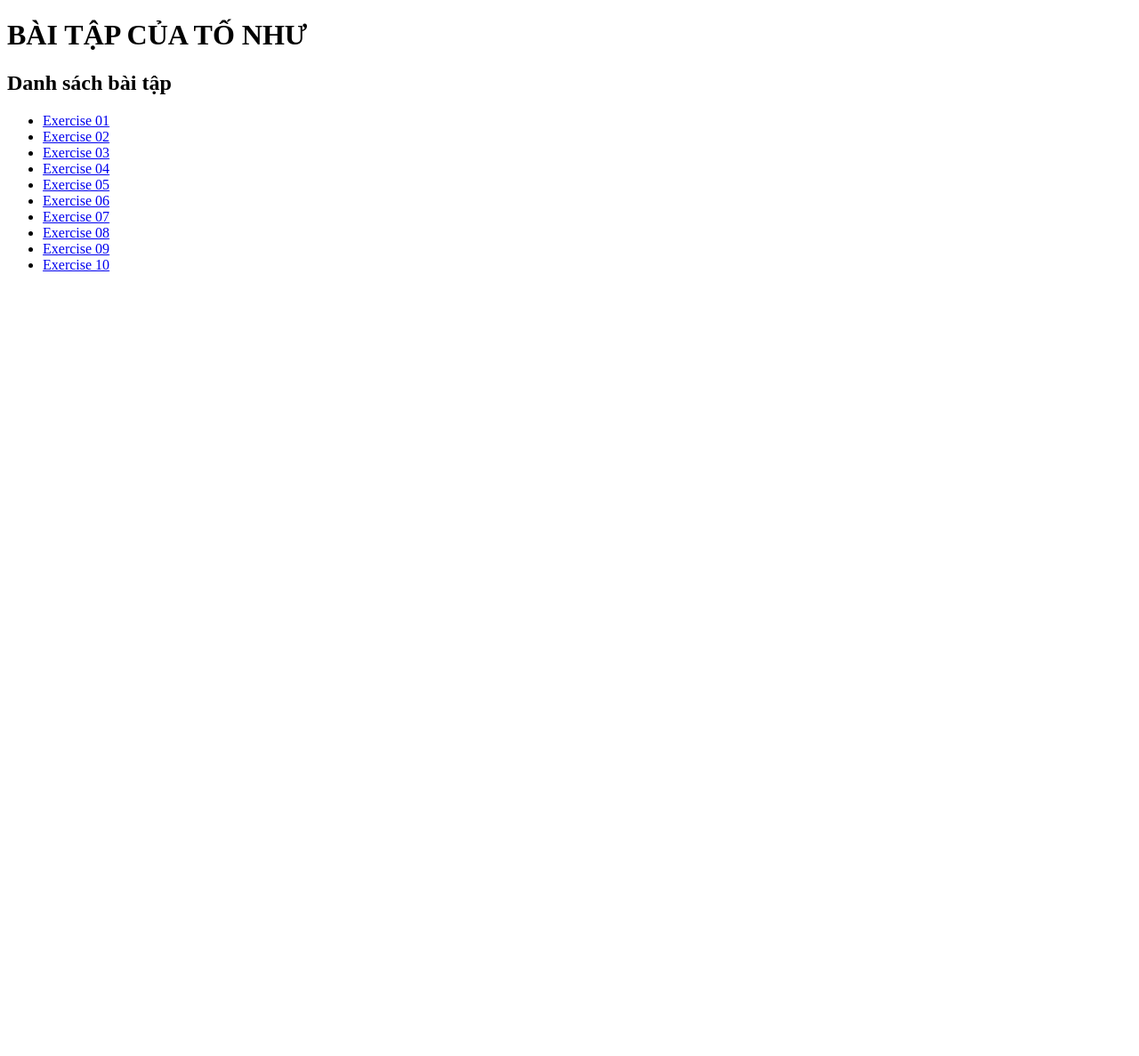
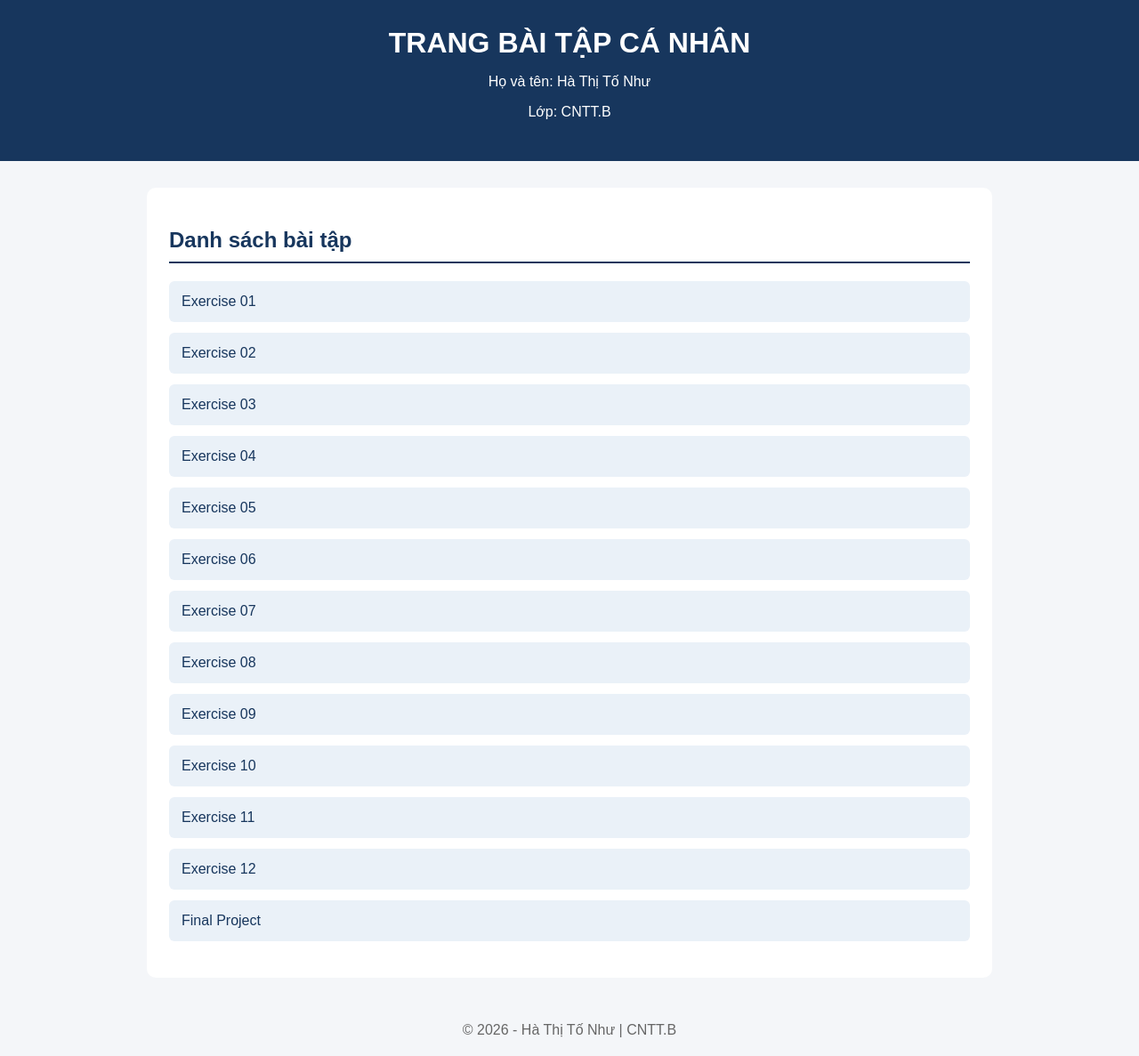
Before and after one commit to httn79/httn79.github.io, a plain HTML site: page index.html in a window 1280 px wide. Shown: the whole page at 89% size. Before the commit the page ends 800 px from the top, so only its background shows below. Drawn offline with Linux system fonts and the light colour scheme.

Commit message:
Update title and structure of index.html

```diff
--- a/index.html
+++ b/index.html
@@ -3,24 +3,108 @@
 <html lang="vi">
 <head>
     <meta charset="UTF-8">
-    <title>Bài tập của Tố Như</title>
+    <meta name="viewport" content="width=device-width, initial-scale=1.0">
+    <title>Bài tập của Hà Thị Tố Như</title>
+
+    <style>
+        body {
+            font-family: Arial, sans-serif;
+            background-color: #f4f6f9;
+            margin: 0;
+            padding: 0;
+        }
+
+        header {
+            background-color: #17365d;
+            color: white;
+            text-align: center;
+            padding: 30px;
+        }
+
+        header h1 {
+            margin: 0;
+        }
+
+        .container {
+            width: 80%;
+            max-width: 900px;
+            margin: 30px auto;
+            background-color: white;
+            padding: 25px;
+            border-radius: 10px;
+        }
+
+        h2 {
+            color: #17365d;
+            border-bottom: 2px solid #17365d;
+            padding-bottom: 10px;
+        }
+
+        ul {
+            list-style: none;
+            padding: 0;
+        }
+
+        li {
+            margin: 12px 0;
+        }
+
+        a {
+            display: block;
+            text-decoration: none;
+            background-color: #eaf1f8;
+            color: #17365d;
+            padding: 14px;
+            border-radius: 6px;
+            transition: 0.3s;
+        }
+
+        a:hover {
+            background-color: #17365d;
+            color: white;
+        }
+
+        footer {
+            text-align: center;
+            padding: 20px;
+            color: #666;
+        }
+    </style>
 </head>
+
 <body>
-    <h1>BÀI TẬP CỦA TỐ NHƯ</h1>
 
-    <h2>Danh sách bài tập</h2>
+    <header>
+        <h1>TRANG BÀI TẬP CÁ NHÂN</h1>
+        <p>Họ và tên: Hà Thị Tố Như</p>
+        <p>Lớp: CNTT.B</p>
+    </header>
 
-    <ul>
-        <li><a href="Exercise01.html">Exercise 01</a></li>
-        <li><a href="Exercise02.html">Exercise 02</a></li>
-        <li><a href="Exercise03.html">Exercise 03</a></li>
-        <li><a href="Exercise04.html">Exercise 04</a></li>
-        <li><a href="Exercise05.html">Exercise 05</a></li>
-        <li><a href="Exercise06.html">Exercise 06</a></li>
-        <li><a href="Exercise07.html">Exercise 07</a></li>
-        <li><a href="Exercise08.html">Exercise 08</a></li>
-        <li><a href="Exercise09.html">Exercise 09</a></li>
-        <li><a href="Exercise10.html">Exercise 10</a></li>
-    </ul>
+    <div class="container">
+
+        <h2>Danh sách bài tập</h2>
+
+        <ul>
+            <li><a href="Exercise01.html/bai1.html">Exercise 01</a></li>
+            <li><a href="Exercise02.html/bai2.html">Exercise 02</a></li>
+            <li><a href="Exercise03.html/bai3.html">Exercise 03</a></li>
+            <li><a href="Exercise04.html/bai4.html">Exercise 04</a></li>
+            <li><a href="Exercise05.html/bai5.html">Exercise 05</a></li>
+            <li><a href="Exercise06.html/bai6.html">Exercise 06</a></li>
+            <li><a href="Exercise07.html/bai7.html">Exercise 07</a></li>
+            <li><a href="Exercise08.html/bai8.html">Exercise 08</a></li>
+            <li><a href="Exercise09.html/bai9.html">Exercise 09</a></li>
+            <li><a href="Exercise10.html/bai10.html">Exercise 10</a></li>
+            <li><a href="Exercise11.html/bai11.html">Exercise 11</a></li>
+            <li><a href="Exercise12.html/bai12.html">Exercise 12</a></li>
+            <li><a href="finalproject.html">Final Project</a></li>
+        </ul>
+
+    </div>
+
+    <footer>
+        © 2026 - Hà Thị Tố Như | CNTT.B
+    </footer>
+
 </body>
 </html>
```
